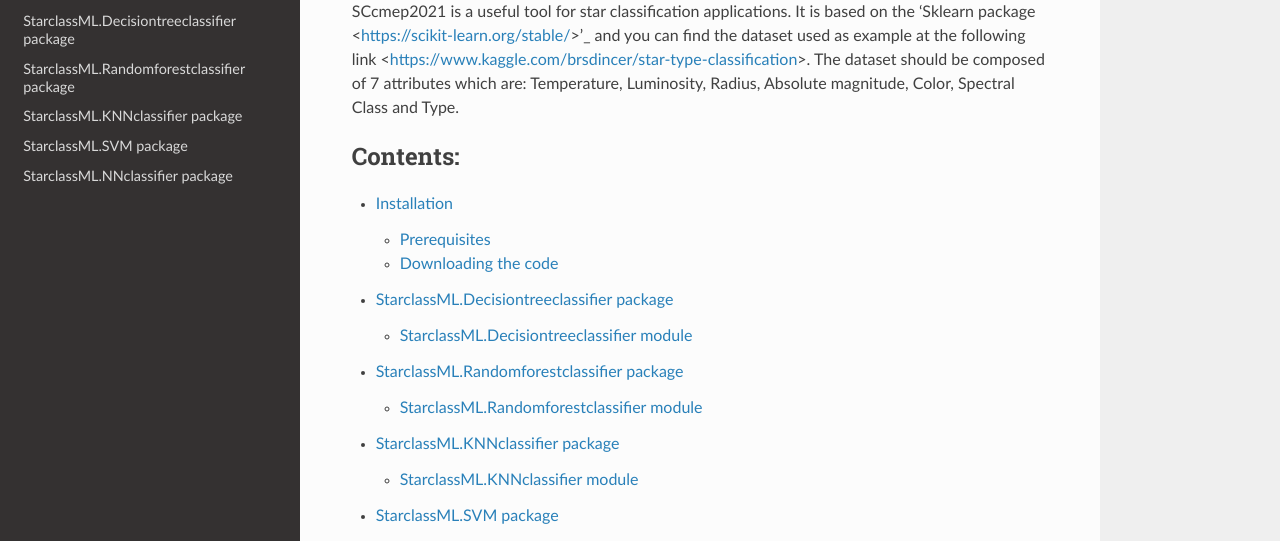
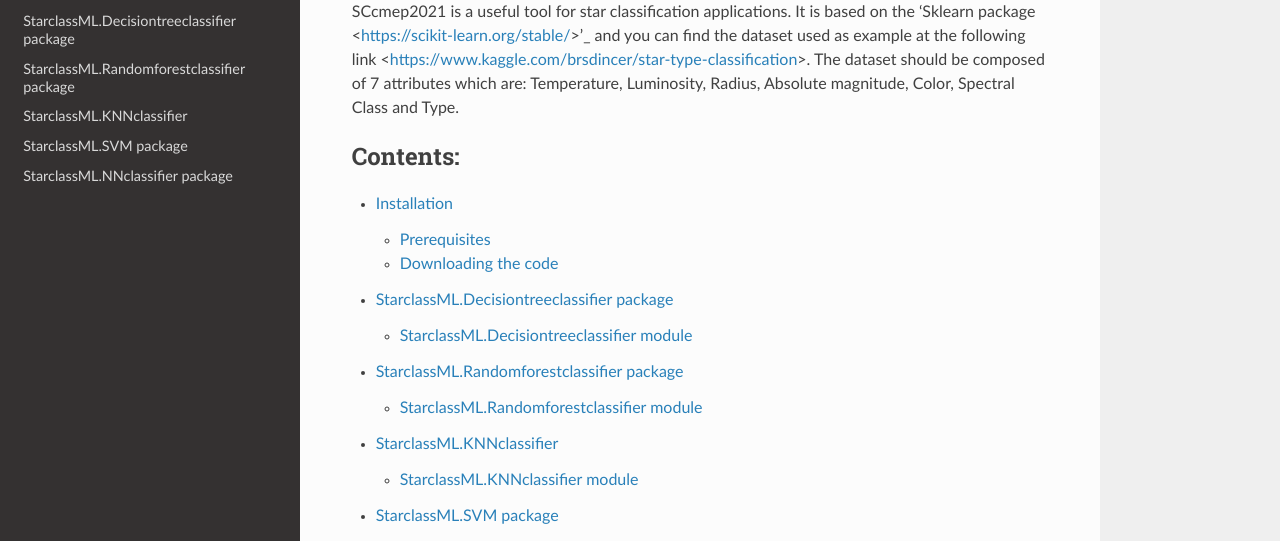
Before and after one commit to fededalba/SCcmep2021, a Sphinx documentation site: the page built from docs/index.rst, in a window 1280 px wide and 1142 px high. Shown: the part 160-701 px from the top of the window. Built offline with Sphinx 7.4.7 and the Read the Docs theme 2.0.0, drawn with Linux system fonts in a browser that asks for light colours.

Commit message:
documentation added

```diff
--- a/docs/source/knn_classifier.rst
+++ b/docs/source/knn_classifier.rst
@@ -1,4 +1,6 @@
-StarclassML.KNNclassifier package
+.. _knn_classifier:
+
+StarclassML.KNNclassifier
 =========================
 
 
```
